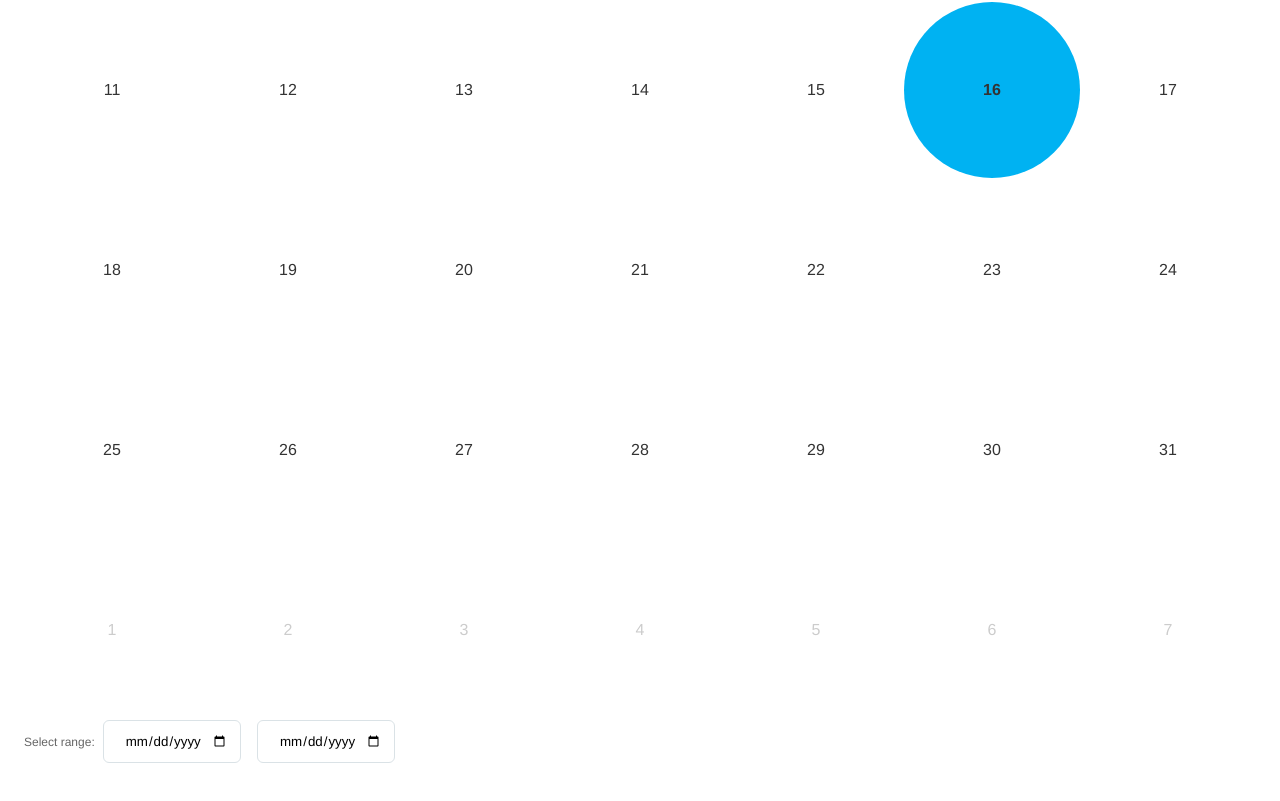
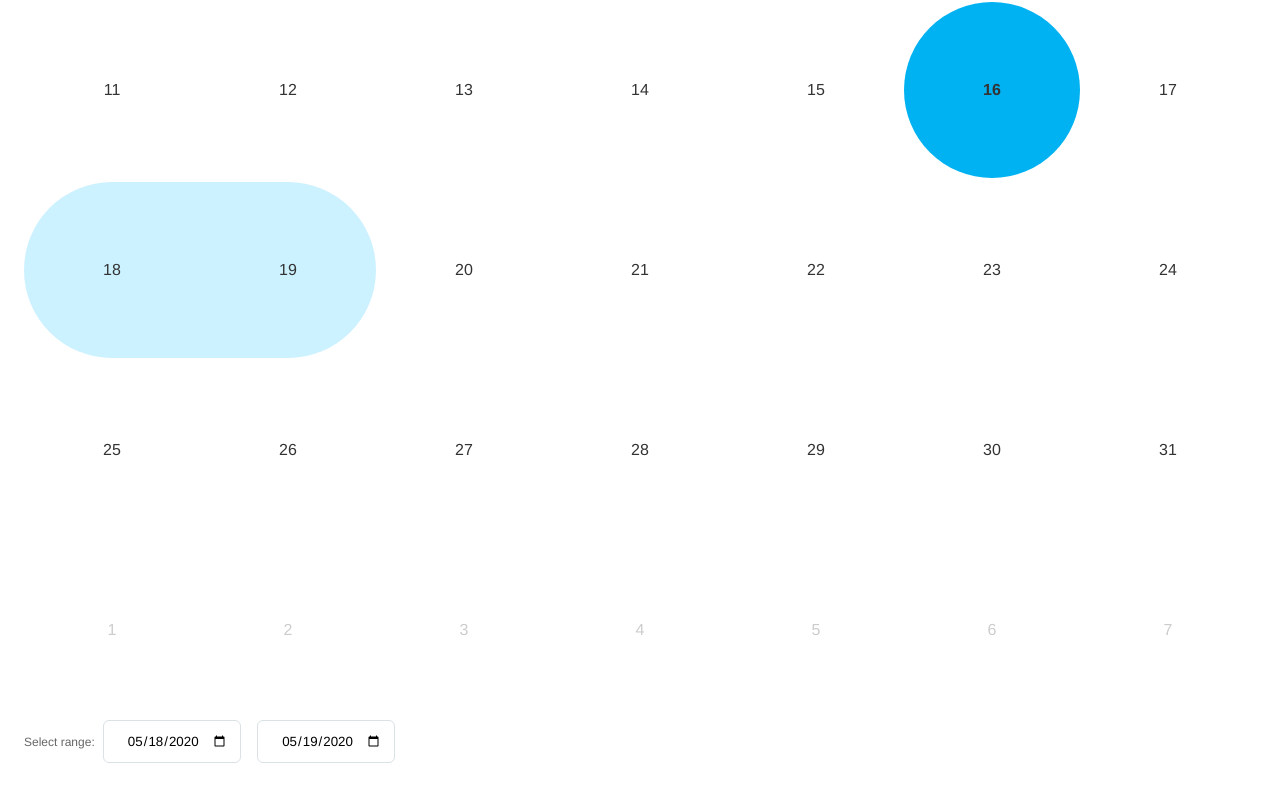
Before and after one commit to mAntala/DatePicker, a Vue app: page / in a window 1280 px wide. Shown: the part 517-1318 px from the top of the page. Built offline with nearby package versions, Linux system fonts and the light colour scheme.

Commit message:
Added functionality for setting and getting formatted dates and functioanlity for :range prop

```diff
--- a/src/App.vue
+++ b/src/App.vue
@@ -1,6 +1,6 @@
 <template>
   <div id="app">
-    <DatePicker v-model="myDate" :highlightToday="true" ref="picker"></DatePicker>
+    <DatePicker v-model="myDate" :highlightToday="true" :range="true" ref="picker"></DatePicker>
   </div>
 </template>
 
@@ -18,6 +18,10 @@ export default {
       // myDate: [new Date(1589278277000), new Date(1589278277000)],
       // myDate: "15-5-2020"
     };
+  },
+  mounted() {
+    this.$refs.picker.setFormattedDate( "18-05-2020" );
+    console.log( this.$refs.picker.getFormattedDate() );
   }
 };
 </script>
--- a/src/components/DatePicker.vue
+++ b/src/components/DatePicker.vue
@@ -53,6 +53,10 @@
                 default: false
             },
             range: {
+                type: Boolean,
+                default: false
+            },
+            formatted: {
                 type: Boolean,
                 default: false
             }
@@ -205,6 +209,29 @@
                     }
 
                     return value;
+                } );
+            },
+            setFormattedDate(date) {
+                let dateArray = date.split( "-" );
+                let formattedDate = [ dateArray[2], dateArray[1], dateArray[0]].join("-");
+
+                if( this.$props.range ) {
+                    let dateCopy = new Date( formattedDate );
+                    let nextDay = new Date( dateCopy.setDate( dateCopy.getDate() + 1 ) );
+
+                    this.$set( this.inputDate, 0, formattedDate );
+                    this.$set( this.inputDate, 1, this.formattedDate(nextDay) );
+                    return;
+                }
+
+                this.selectClick = 1;
+                this.$set( this.inputDate, 0, formattedDate );
+            },
+            getFormattedDate() {
+                let dates = this.inputDate;
+
+                return dates.map( date => {
+                    return date.split("-").reverse().join("-");
                 } );
             }
         },
```
